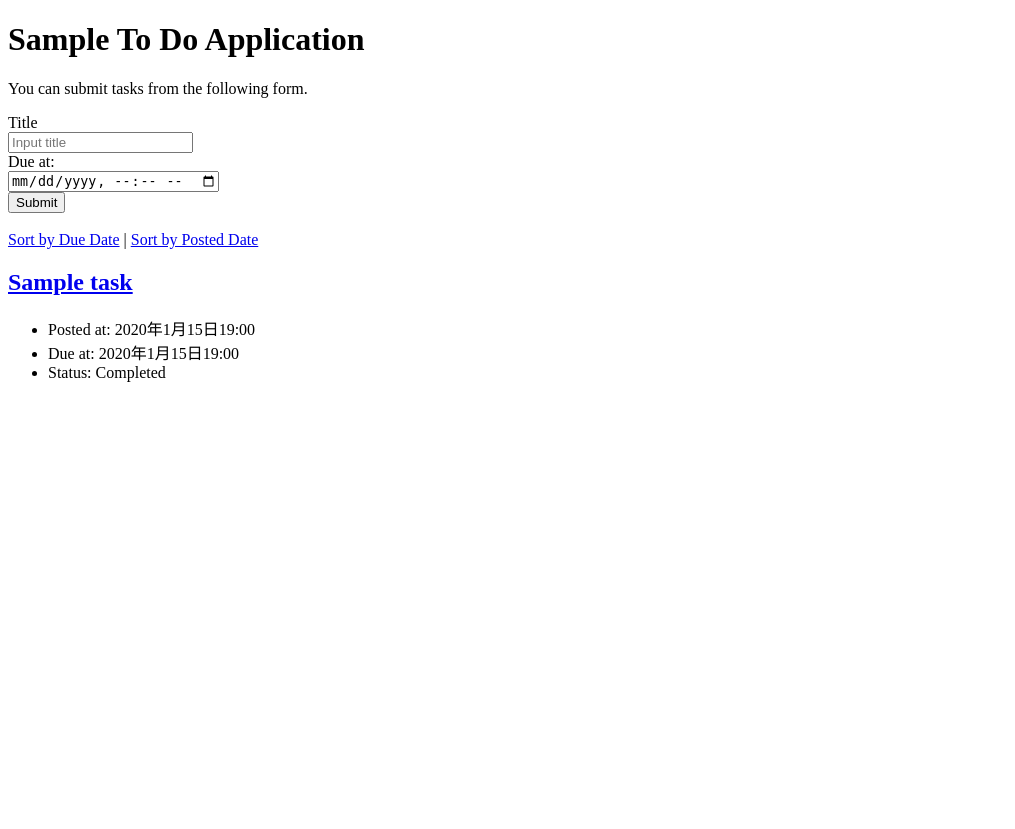
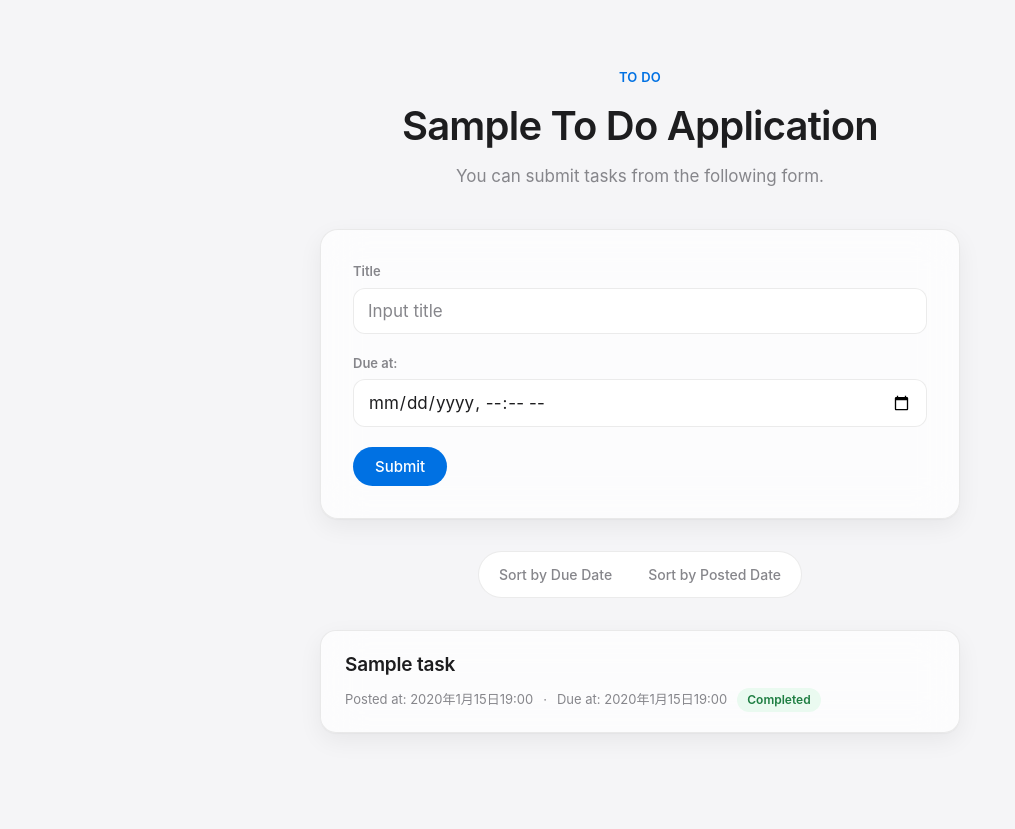
Before and after one commit to s1f102500102/django-test-exercise, a Django app: page / in a window 1280 px wide. Shown: the whole page, without its empty margins (0-1015 px from the left). Before the commit the page ends 382 px from the top, so only its background shows below. Run offline with Django 5.2, Linux system fonts and the light colour scheme; tables that the repository leaves empty hold one stand-in row (values such as "Sample post").

Commit message:
cssを追加しました

```diff
--- /dev/null
+++ b/todo/static/todo/style.css
@@ -0,0 +1,331 @@
+/* ---------------------------------------------------
+   To Do Application — Apple-inspired visual theme
+--------------------------------------------------- */
+
+:root {
+  --bg: #f5f5f7;
+  --surface: rgba(255, 255, 255, 0.72);
+  --surface-solid: #ffffff;
+  --text-primary: #1d1d1f;
+  --text-secondary: #86868b;
+  --accent: #0071e3;
+  --accent-hover: #0077ed;
+  --accent-active: #006edb;
+  --border: rgba(0, 0, 0, 0.08);
+  --success-bg: #eafaf0;
+  --success-text: #1e7e42;
+  --pending-bg: #fff2e8;
+  --pending-text: #b25000;
+  --shadow: 0 1px 2px rgba(0, 0, 0, 0.04), 0 8px 24px rgba(0, 0, 0, 0.06);
+  --shadow-hover: 0 2px 4px rgba(0, 0, 0, 0.06), 0 16px 32px rgba(0, 0, 0, 0.08);
+  --radius: 18px;
+}
+
+@media (prefers-color-scheme: dark) {
+  :root {
+    --bg: #000000;
+    --surface: rgba(28, 28, 30, 0.72);
+    --surface-solid: #1c1c1e;
+    --text-primary: #f5f5f7;
+    --text-secondary: #98989d;
+    --accent: #2997ff;
+    --accent-hover: #4dabff;
+    --accent-active: #1c86f2;
+    --border: rgba(255, 255, 255, 0.1);
+    --success-bg: rgba(48, 209, 88, 0.15);
+    --success-text: #30d158;
+    --pending-bg: rgba(255, 159, 10, 0.15);
+    --pending-text: #ff9f0a;
+    --shadow: 0 1px 2px rgba(0, 0, 0, 0.3), 0 8px 24px rgba(0, 0, 0, 0.4);
+    --shadow-hover: 0 2px 4px rgba(0, 0, 0, 0.35), 0 16px 32px rgba(0, 0, 0, 0.5);
+  }
+}
+
+* {
+  box-sizing: border-box;
+}
+
+html {
+  -webkit-font-smoothing: antialiased;
+  -moz-osx-font-smoothing: grayscale;
+}
+
+body {
+  margin: 0;
+  min-height: 100vh;
+  background: var(--bg);
+  color: var(--text-primary);
+  font-family: -apple-system, BlinkMacSystemFont, "SF Pro Text", "Segoe UI",
+    "Hiragino Sans", "Hiragino Kaku Gothic ProN", "Noto Sans JP", Roboto,
+    sans-serif;
+  line-height: 1.5;
+  padding: 64px 24px 96px;
+}
+
+.page {
+  max-width: 640px;
+  margin: 0 auto;
+}
+
+/* Header */
+
+.page-header {
+  text-align: center;
+  margin-bottom: 40px;
+}
+
+.page-header h1 {
+  font-size: 40px;
+  font-weight: 600;
+  letter-spacing: -0.02em;
+  margin: 0 0 8px;
+}
+
+.page-header p {
+  color: var(--text-secondary);
+  font-size: 17px;
+  margin: 0;
+}
+
+.eyebrow {
+  display: inline-block;
+  font-size: 13px;
+  font-weight: 600;
+  letter-spacing: 0.02em;
+  text-transform: uppercase;
+  color: var(--accent);
+  margin-bottom: 8px;
+}
+
+/* Card (form container / detail container) */
+
+.card {
+  background: var(--surface);
+  -webkit-backdrop-filter: blur(20px);
+  backdrop-filter: blur(20px);
+  border: 1px solid var(--border);
+  border-radius: var(--radius);
+  box-shadow: var(--shadow);
+  padding: 32px;
+  margin-bottom: 32px;
+}
+
+/* Form */
+
+.field {
+  margin-bottom: 20px;
+}
+
+.field:last-of-type {
+  margin-bottom: 28px;
+}
+
+.field label {
+  display: block;
+  font-size: 13px;
+  font-weight: 600;
+  color: var(--text-secondary);
+  margin-bottom: 6px;
+}
+
+.field input {
+  width: 100%;
+  font-size: 17px;
+  font-family: inherit;
+  color: var(--text-primary);
+  background: var(--surface-solid);
+  border: 1px solid var(--border);
+  border-radius: 12px;
+  padding: 12px 14px;
+  transition: border-color 0.2s ease, box-shadow 0.2s ease;
+}
+
+.field input:focus {
+  outline: none;
+  border-color: var(--accent);
+  box-shadow: 0 0 0 4px rgba(0, 113, 227, 0.15);
+}
+
+.field input::placeholder {
+  color: var(--text-secondary);
+}
+
+/* Buttons / links styled as buttons */
+
+.btn {
+  display: inline-flex;
+  align-items: center;
+  justify-content: center;
+  font-size: 15px;
+  font-weight: 500;
+  font-family: inherit;
+  color: #fff;
+  background: var(--accent);
+  border: none;
+  border-radius: 980px;
+  padding: 10px 22px;
+  cursor: pointer;
+  text-decoration: none;
+  transition: background 0.15s ease, transform 0.1s ease;
+}
+
+.btn:hover {
+  background: var(--accent-hover);
+}
+
+.btn:active {
+  background: var(--accent-active);
+  transform: scale(0.97);
+}
+
+.btn-secondary {
+  color: var(--accent);
+  background: transparent;
+  border: 1px solid var(--border);
+}
+
+.btn-secondary:hover {
+  background: rgba(0, 113, 227, 0.08);
+}
+
+.btn-danger {
+  color: #ff3b30;
+  background: transparent;
+  border: 1px solid var(--border);
+}
+
+.btn-danger:hover {
+  background: rgba(255, 59, 48, 0.08);
+}
+
+.actions {
+  display: flex;
+  gap: 10px;
+  flex-wrap: wrap;
+}
+
+/* Sort control */
+
+.sort-bar {
+  display: flex;
+  justify-content: center;
+  gap: 4px;
+  background: var(--surface-solid);
+  border: 1px solid var(--border);
+  border-radius: 980px;
+  padding: 4px;
+  margin: 0 auto 32px;
+  width: fit-content;
+}
+
+.sort-bar a {
+  font-size: 14px;
+  font-weight: 500;
+  color: var(--text-secondary);
+  text-decoration: none;
+  padding: 8px 16px;
+  border-radius: 980px;
+  transition: background 0.15s ease, color 0.15s ease;
+}
+
+.sort-bar a:hover {
+  color: var(--text-primary);
+  background: var(--border);
+}
+
+/* Task list */
+
+.task-list {
+  list-style: none;
+  margin: 0;
+  padding: 0;
+  display: flex;
+  flex-direction: column;
+  gap: 12px;
+}
+
+.task-card {
+  display: block;
+  background: var(--surface);
+  -webkit-backdrop-filter: blur(20px);
+  backdrop-filter: blur(20px);
+  border: 1px solid var(--border);
+  border-radius: 16px;
+  box-shadow: var(--shadow);
+  padding: 20px 24px;
+  text-decoration: none;
+  color: inherit;
+  transition: box-shadow 0.2s ease, transform 0.15s ease;
+}
+
+.task-card:hover {
+  box-shadow: var(--shadow-hover);
+  transform: translateY(-1px);
+}
+
+.task-card h2 {
+  font-size: 19px;
+  font-weight: 600;
+  margin: 0 0 8px;
+  letter-spacing: -0.01em;
+}
+
+.task-meta {
+  display: flex;
+  align-items: center;
+  gap: 10px;
+  flex-wrap: wrap;
+  font-size: 13px;
+  color: var(--text-secondary);
+}
+
+.badge {
+  display: inline-block;
+  font-size: 12px;
+  font-weight: 600;
+  padding: 3px 10px;
+  border-radius: 980px;
+}
+
+.badge-completed {
+  background: var(--success-bg);
+  color: var(--success-text);
+}
+
+.badge-pending {
+  background: var(--pending-bg);
+  color: var(--pending-text);
+}
+
+/* Detail page */
+
+.detail-title {
+  font-size: 28px;
+  font-weight: 600;
+  letter-spacing: -0.01em;
+  margin: 0 0 16px;
+}
+
+.detail-meta {
+  list-style: none;
+  margin: 0 0 24px;
+  padding: 0;
+  display: flex;
+  flex-direction: column;
+  gap: 8px;
+  color: var(--text-secondary);
+  font-size: 15px;
+}
+
+.detail-meta strong {
+  color: var(--text-primary);
+  font-weight: 500;
+}
+
+/* Empty state */
+
+.empty-state {
+  text-align: center;
+  color: var(--text-secondary);
+  padding: 48px 24px;
+}
--- a/todo/templates/todo/index.html
+++ b/todo/templates/todo/index.html
@@ -6,48 +6,66 @@
     <title>To Do Application</title>
     <meta charset="UTF-8">
     <meta name="author" content="INIAD">
+    <meta name="viewport" content="width=device-width, initial-scale=1">
+    <link rel="stylesheet" href="{% static 'todo/style.css' %}">
   </head>
 
   <body>
+    <div class="page">
+      <div class="page-header">
+        <span class="eyebrow">To Do</span>
         <h1>Sample To Do Application</h1>
         <p>You can submit tasks from the following form.</p>
+      </div>
+
+      <div class="card">
         <form action="{% url 'index' %}" method="post">
           {% csrf_token %}
-      <div>
-        <label for="titleInput">Title</label><br>
+          <div class="field">
+            <label for="titleInput">Title</label>
             <input id="titleInput" name="title" type="text" placeholder="Input title">
           </div>
-      <div>
-        <label for="dueInput">Due at:</label><br>
+          <div class="field">
+            <label for="dueInput">Due at:</label>
             <input id="dueInput" name="due_at" type="datetime-local">
           </div>
           <div>
-        <button type="submit">Submit</button>
+            <button type="submit" class="btn">Submit</button>
           </div>
         </form>
-    <br>
+      </div>
 
-    <div>
-      <a href="{% url 'index' %}?order=due">Sort by Due Date</a> |
+      <div class="sort-bar">
+        <a href="{% url 'index' %}?order=due">Sort by Due Date</a>
         <a href="{% url 'index' %}?order=post">Sort by Posted Date</a>
       </div>
 
+      {% if tasks %}
+      <ul class="task-list">
         {% for task in tasks %}
-    <div class="text">
-      <h2><a href = "{%url 'detail' task.id %}">{{ task.title }}</a></h2>
-      <ul>
-        <li>Posted at: {{ task.posted_at }}</li>
+        <li>
+          <a class="task-card" href="{% url 'detail' task.id %}">
+            <h2>{{ task.title }}</h2>
+            <div class="task-meta">
+              <span>Posted at: {{ task.posted_at }}</span>
               {% if task.due_at %}
-        <li>Due at: {{ task.due_at }}</li>
+              <span>&middot;</span>
+              <span>Due at: {{ task.due_at }}</span>
               {% endif %}
               {% if task.completed %}
-        <li>Status: Completed</li>
+              <span class="badge badge-completed">Completed</span>
               {% else %}
-        <li>Status: Not Completed</li>
+              <span class="badge badge-pending">Not Completed</span>
               {% endif %}
+            </div>
+          </a>
+        </li>
+        {% endfor %}
       </ul>
+      {% else %}
+      <p class="empty-state">No tasks yet. Add your first one above.</p>
+      {% endif %}
     </div>
-    {% endfor %}
   </body>
 
 </html>
```
Also changed, not shown: todo/templates/todo/detail.html (+18 -10 lines), todo/templates/todo/edit.html (+15 -6 lines). Lines whose indentation alone changed are shown as unchanged.
